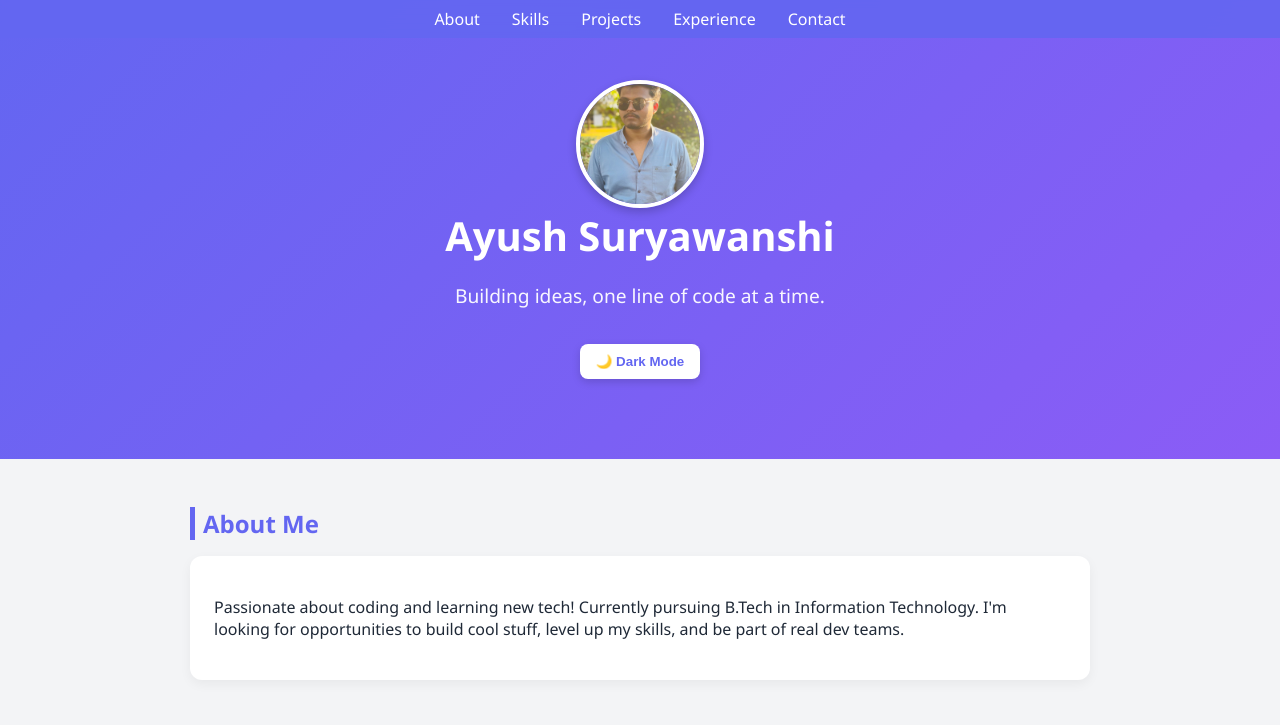
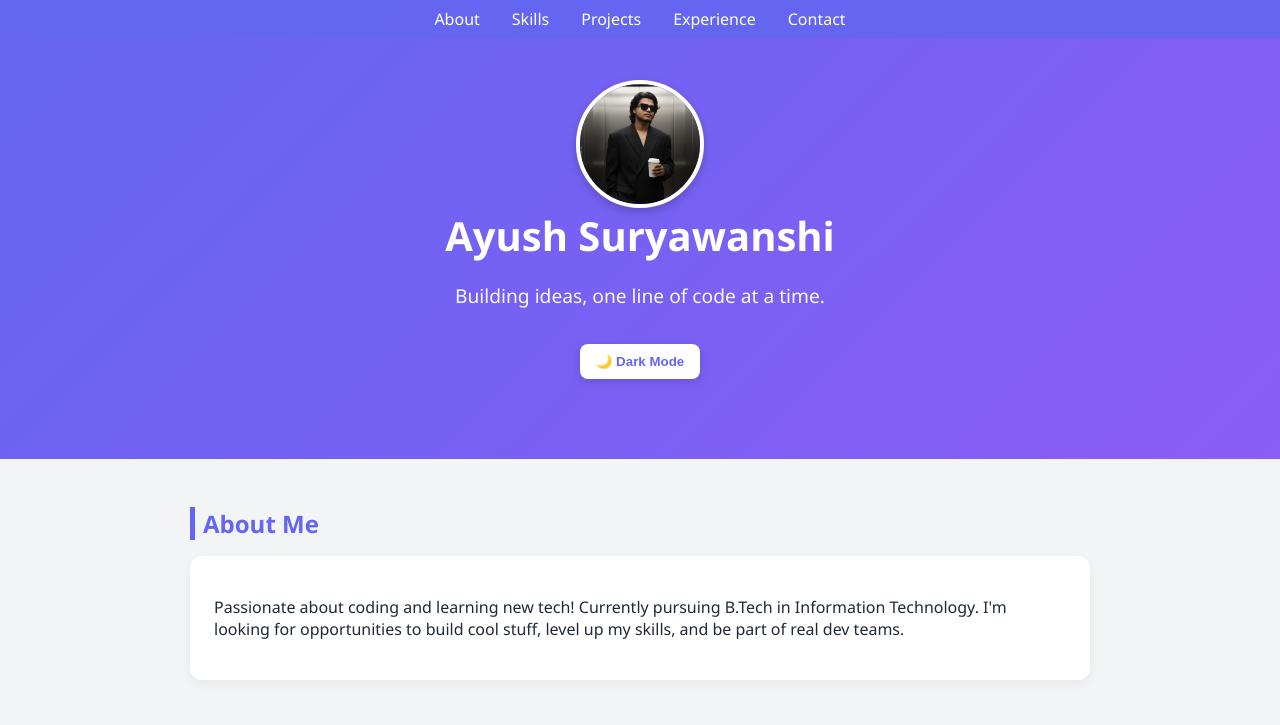
Before and after one commit to SuryawanshiAyush/suryawanshiayush.github.io, a plain HTML site: page index.html in a window 1280 px wide. Shown: the top 725 px of the page. Drawn offline with Linux system fonts and the light colour scheme.

Commit message:
Update index.html

```diff
--- a/index.html
+++ b/index.html
@@ -227,7 +227,7 @@
   </nav>
 
   <header>
-    <img src="https://raw.githubusercontent.com/SuryawanshiAyush/SuryawanshiAyush.github.io/main/ayush.jpg" alt="Ayush">
+    <img src="https://raw.githubusercontent.com/SuryawanshiAyush/SuryawanshiAyush.github.io/main/profile.jpg" alt="Ayush">
     <h1>Ayush Suryawanshi</h1>
     <p id="typing-text"></p>
     <button id="theme-toggle" class="theme-btn">🌙 Dark Mode</button>
```
